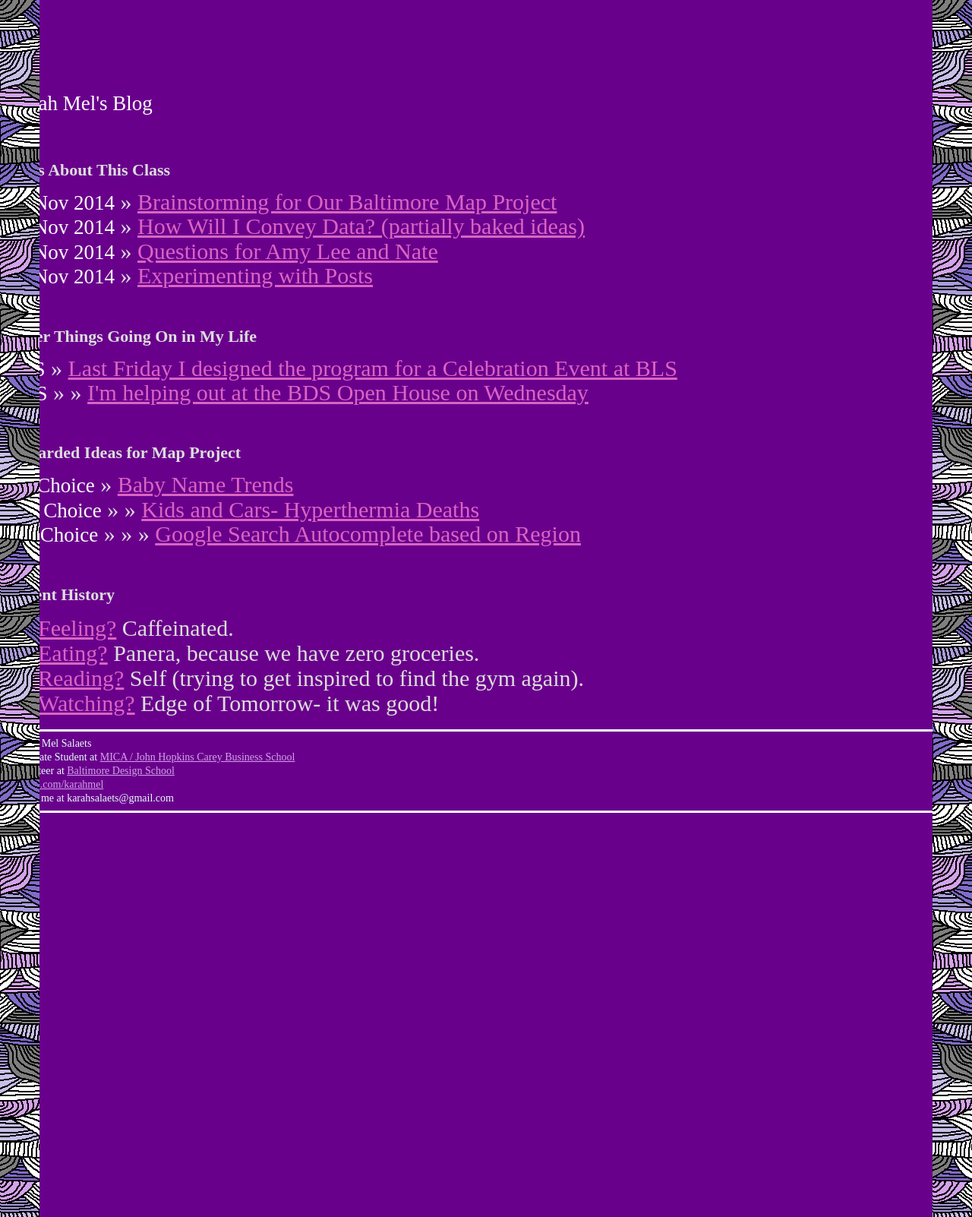
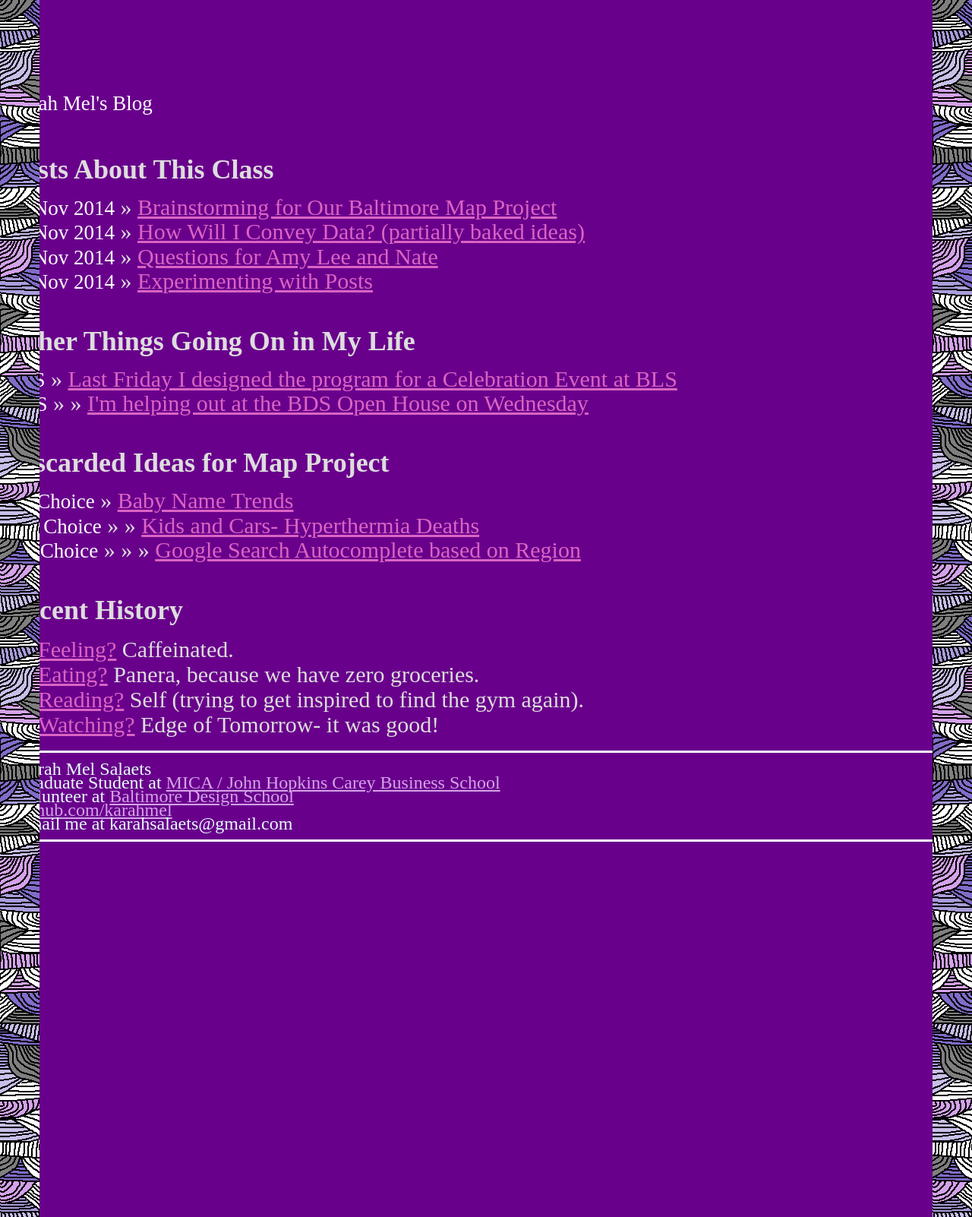
Before and after one commit to Karahmel/Blog, a Jekyll site: the page built from index.html, in a window 1280 px wide. Shown: the whole page at 76% size. Built offline with Jekyll 4.4.1, drawn with Linux system fonts in a browser that asks for light colours; Markdown is read by kramdown in place of the engine named in the settings.

Commit message:
Update screen.css

```diff
--- a/css/screen.css
+++ b/css/screen.css
@@ -17,30 +17,30 @@ html, body {
   height: 90%;
 }
 h1 {
-font-size: 22px;
+font-size: 36px;
   margin-bottom: .5em;
 }
 
 h2 {
-    font-size: 16px;
+    font-size: 28px;
      font-weight: bold;
 }
 
 p {
-    font-size: 14px;
+    font-size: 24px;
       margin: .5em;
     text-decoration: none;
 }
 
 h3, h4, h5, h6 {
-  font-size: 28px;
+  font-size: 20px;
   color: #d4a2e9;
 }
 
 
 body {
   background-color: #69008c;
-  font: 36px century gothic, century gothic, clean, sans-serif;
+  font: 20px century gothic, century gothic, clean, sans-serif;
   line-height: 110%;
   *font-size: small;
   text-align: center;
```
